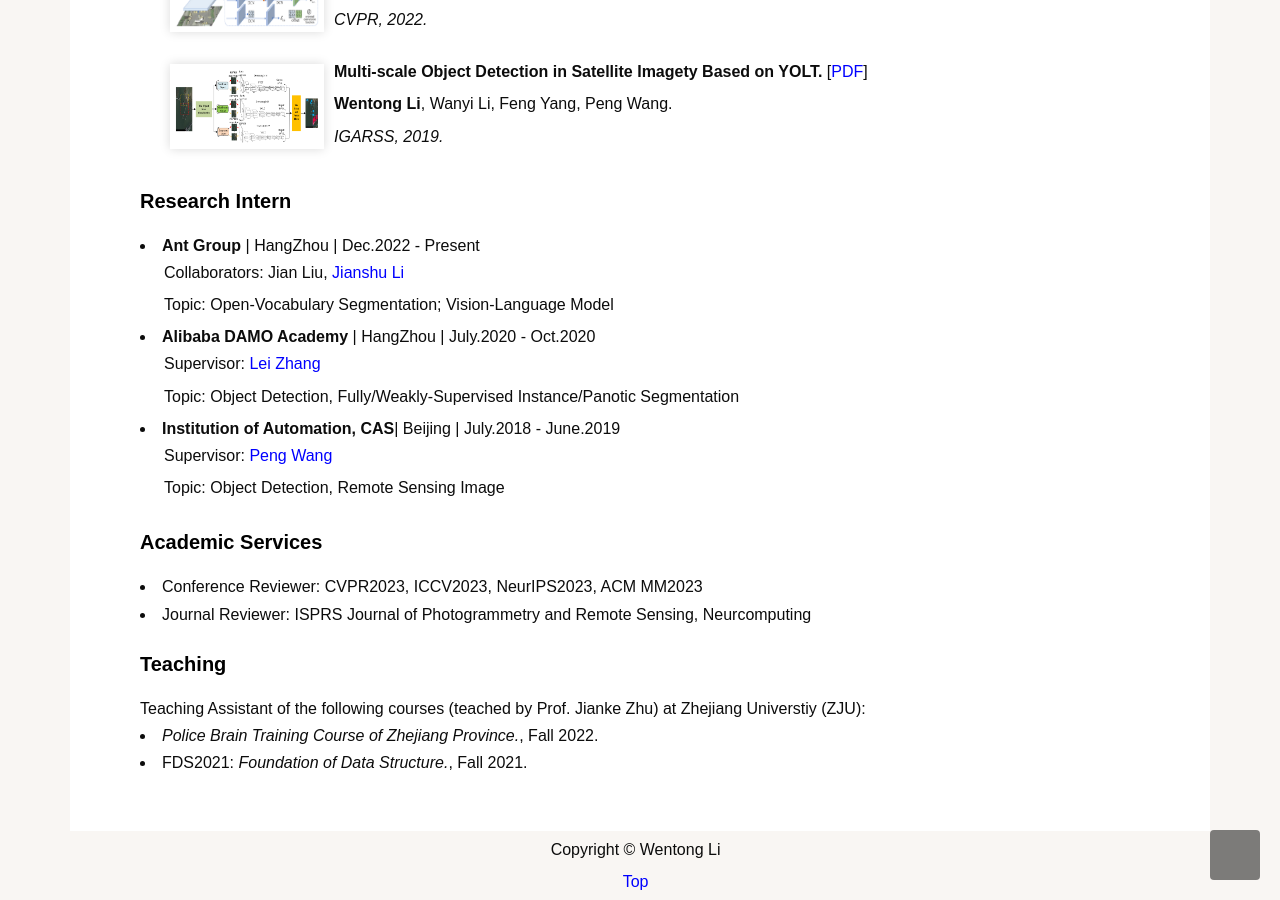
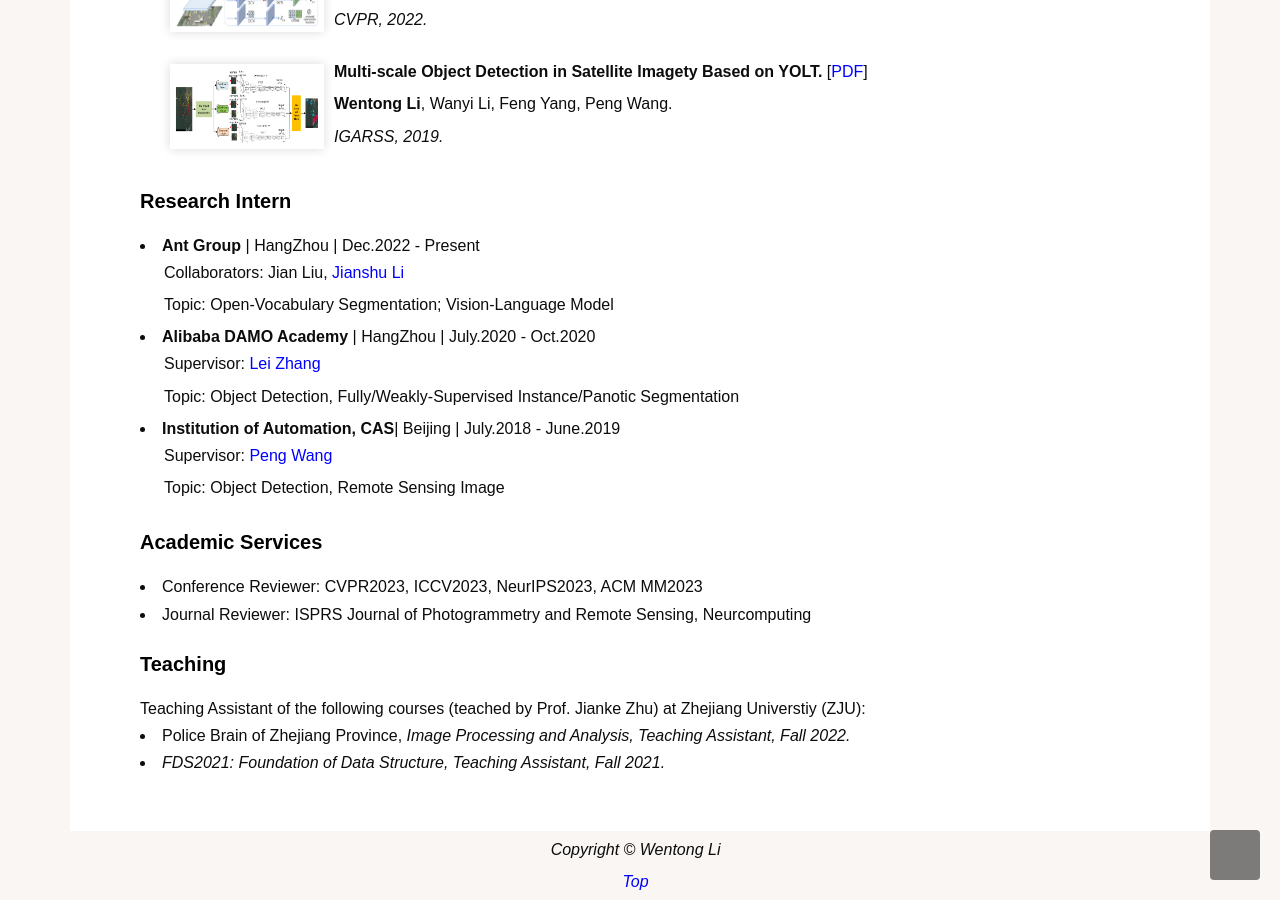
Before and after one commit to cslwt/cslwt.github.io, a Jekyll site: the page index.html, which Jekyll copies as it is, in a window 1280 px wide and 900 px high, scrolled down 1416 px. Built offline with Jekyll 4.4.1, drawn with Linux system fonts in a browser that asks for light colours; some web fonts are replaced.

Commit message:
Update index.html

```diff
--- a/index.html
+++ b/index.html
@@ -291,10 +291,10 @@
 				<h3> Teaching </h3>
 				Teaching Assistant of the following courses (teached by Prof. Jianke Zhu) at Zhejiang Universtiy (ZJU):
 				<li style="font-size:16px">
-				<em>Police Brain Training Course of Zhejiang Province.</em>, Fall 2022.
+				Police Brain of Zhejiang Province, <em>Image Processing and Analysis<em>, Teaching Assistant, Fall 2022.
     				</li>
 				<li style="font-size:16px">
-				FDS2021: <em>Foundation of Data Structure.</em>, Fall 2021.
+				FDS2021: <em>Foundation of Data Structure<em>, Teaching Assistant, Fall 2021.
     				</li>
 
 
```
